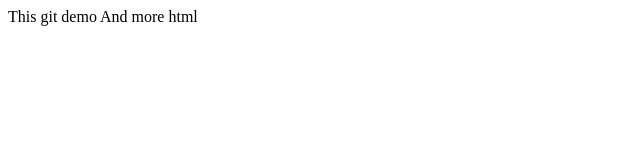
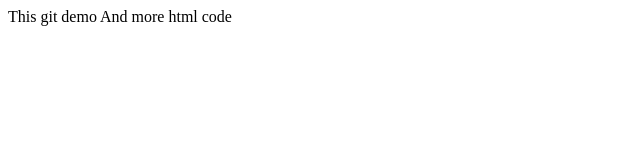
Before and after one commit to abdii-pro/Project1, a plain HTML site: page index.html in a window 1280 px wide. Shown: the full height of the page, 0-640 px from the left. Drawn offline with Linux system fonts and the light colour scheme.

Commit message:
adding code

```diff
--- a/index.html
+++ b/index.html
@@ -7,6 +7,6 @@
 </head>
 <body>
     This git demo
-    And more html
+    And more html code
 </body>
 </html>
```
